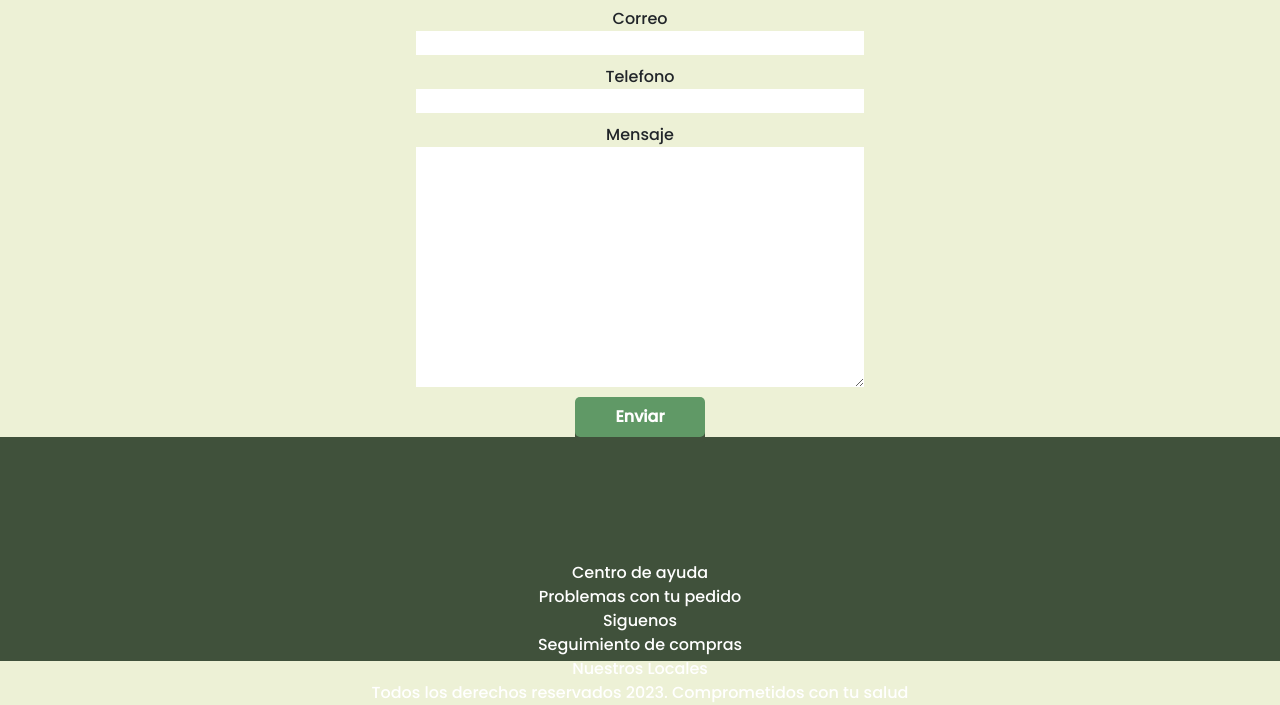
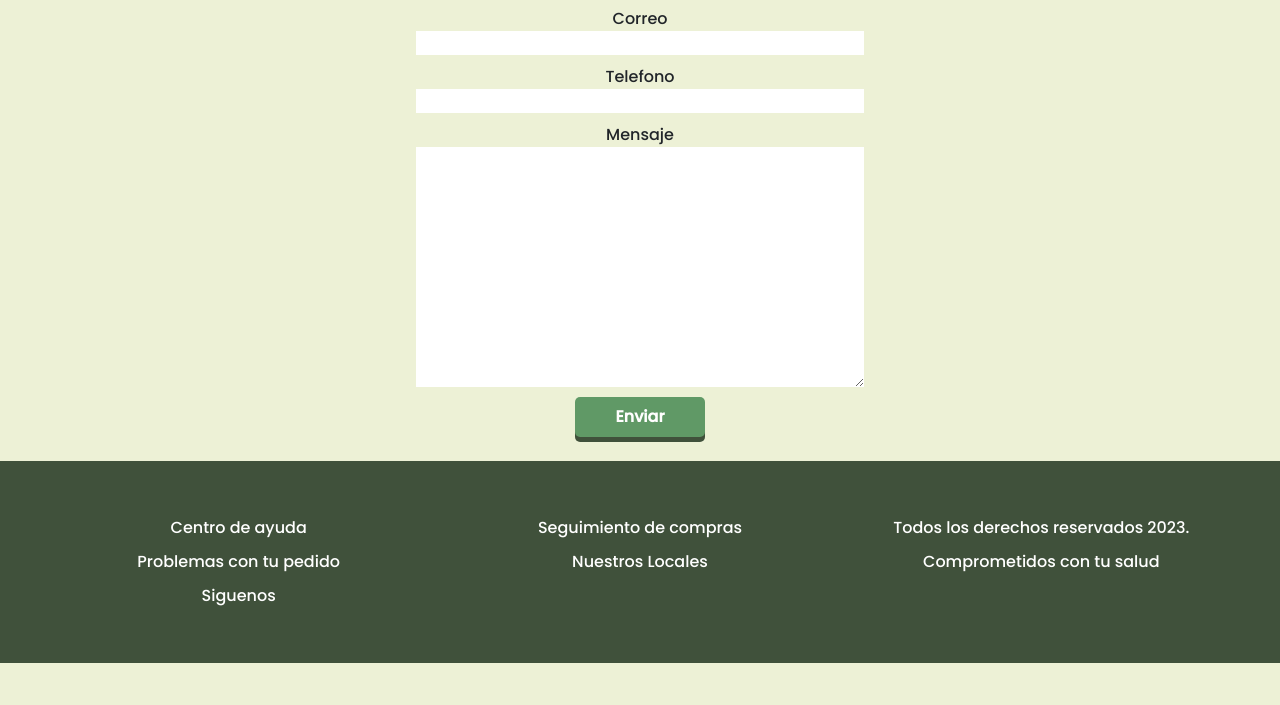
Before and after one commit to Aravale2023/Pre-entrega2-Saavedra, a website: page pages/Contacto.html in a window 1280 px wide. Shown: the part 196-901 px from the top of the page. After the commit the page ends 859 px from the top, so only its background shows below. Drawn offline with Linux system fonts and the light colour scheme.

Commit message:
fix: footer

```diff
--- a/pages/Contacto.html
+++ b/pages/Contacto.html
@@ -73,7 +73,7 @@
         </div>
       </nav>
     </header>
-    <main class="contacto">
+    <main class="contacto mb-4">
       <div class="row my-3">
         <div class="col-12"><h1>Contacto</h1></div>
       </div>
@@ -103,34 +103,21 @@
       <script src="../bootstrap-5.0.2-dist/js/bootstrap.min.js"></script>
     </main>
     <footer>
-      <div class="row mt-4">
-        <div class="col md-4 col-12 d-flex flex-column">
-          <span>
-            Centro de ayuda
-          </span>
-          <span>
-             Problemas con tu pedido
-          </span>
-          <span>
-            Siguenos
-          </span>
+      <div class="row">
+        <div class="col-md-4 col-12 d-flex flex-column">
+          <span> Centro de ayuda </span>
+          <span> Problemas con tu pedido </span>
+          <span> Siguenos </span>
         </div>
-        <div class="col md-4 col-12 d-flex flex-column">
-        <span>
-          Seguimiento de compras
-        </span>
-        <span>
-          Nuestros Locales
-        </span>
+        <div class="col-md-4 col-12 d-flex flex-column">
+          <span> Seguimiento de compras </span>
+          <span> Nuestros Locales </span>
+        </div>
+        <div class="col-md-4 col-12 d-flex flex-column">
+          <span> Todos los derechos reservados 2023. </span>
+          <span> Comprometidos con tu salud </span>
+        </div>
       </div>
-        <div class="col md-4 col-12-flex flex-column">
-          <span>
-            Todos los derechos reservados 2023.
-          </span>
-         <span>
-          Comprometidos con tu salud
-         </span>
-        </div>
     </footer>
   </body>
 </html>
--- a/scss/layout/_footer.scss
+++ b/scss/layout/_footer.scss
@@ -3,13 +3,13 @@ footer {
   color: white;
   height: max-content;
   text-align: center;
-  padding: 50px;
   margin-top: auto;
   .row {
-    color: white;
-    margin-top: 100px;
-    height: 100px;
     padding: 50px;
-    cursor: pointer;
+    span {
+      cursor: pointer;
+      margin-top: 5px;
+      margin-bottom: 5px;
+    }
   }
 }
```
Also changed, not shown: index.html (+7 -6 lines), pages/Carrito.html (+14 -27 lines), pages/Detalle-Productos.html (+9 -8 lines), pages/Perfil.html (+6 -5 lines), css/style.css, 1 other file.
